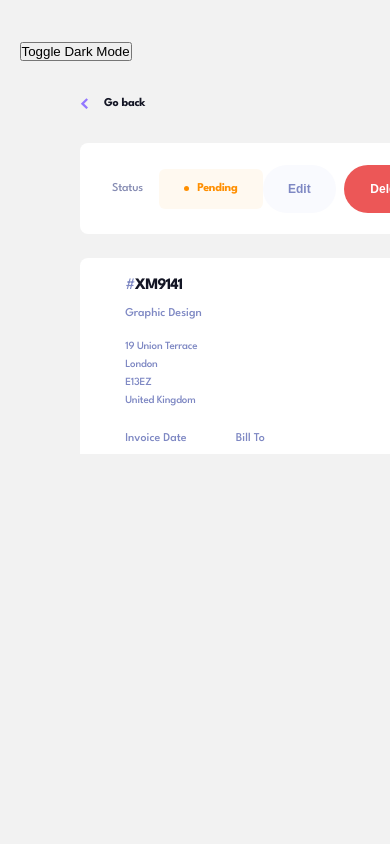
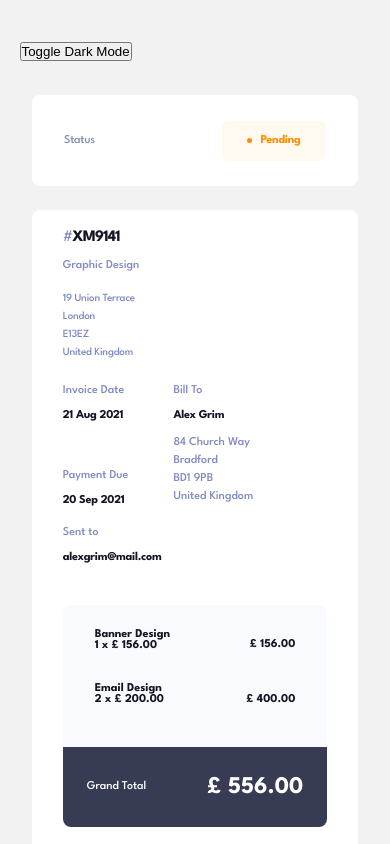
Before and after one commit to bliss-armah/invoice-app, a React (Vite) app: page / in a window 390 px wide. Built offline with nearby package versions, Linux system fonts and the light colour scheme.

Commit message:
mobile view in progress

```diff
--- a/src/pages/Viewinvoice.css
+++ b/src/pages/Viewinvoice.css
@@ -97,6 +97,11 @@
     height: 48px;
     display: flex;
     gap: 8px;
+
+}
+
+.mobile-btn{
+    display: none;
 }
 
 .edit{
@@ -388,22 +393,46 @@ justify-content: space-between;
 @media screen and (max-width: 480px) {
     .viewinvoice-container{
         width: 100%;
+        padding: 2rem;
+        height: auto;
     }
 
 
     .all-components{
         margin-top: -1rem;
     }
+    .status-pending{
+        justify-content: space-between;
+        width: inherit;
+    }
+    .buttons{
+        display: none;
+    }
+
+    .mobile-btn{
+        display: block;
+        background-color: #ffffff;
+        display: flex;
+        flex-direction: row;
+        justify-content: center;
+        width: 100%;
+        height: auto;
+        padding: 2rem ;
+
+    }
 
     .container-two{
-        width: 327px;
+        width: 100%;
         height: 91px;
     }
 
     .container-three{
-        width: 327px;
-        height: 695px
+        width: 100%;
+        height: 695px;
+        padding: 2rem 1rem;
+
     }
+
 
     .design-address{
         margin-top: -2rem;
@@ -454,6 +483,32 @@ justify-content: space-between;
     }
     .item-quantity{
         margin-top: 40px;
+        grid-template-rows: 1fr ;
+        grid-template-columns: 1fr 1fr 1fr;
+
+    }
+    .item-quantity-total{
+        grid-row-start: 1;
+        grid-column-start: 3;
+        margin-top: 10px;
+        grid-row-gap: 44px;
+    }
+
+
+    .design{
+        grid-column-end: 3;
+      grid-column-start: 1;
+    }
+
+    .blue-box{
+        padding: 2rem 1.5rem;
+    }
+    .amount{
+        font-size: 1.5rem;
+    }
+
+    .warm,.hot,.swiss{
+        display: none;
     }
 
 }
--- a/src/pages/Viewinvoice.jsx
+++ b/src/pages/Viewinvoice.jsx
@@ -3,6 +3,7 @@ import "./Viewinvoice.css";
 
 function Viewinvoice({darkMode}) {
   return (
+    <div>
     <div className={`viewinvoice-container ${darkMode ? 'viewinvoice-container-dark' : ''}`}>
       <section className="all-components">
         <div className="go-back cursor" >
@@ -85,22 +86,23 @@ function Viewinvoice({darkMode}) {
       </div>
 
 
+
       <section className={`item-quantity ${darkMode ? 'item-quantity-dark' : ''}`}>
 
-        <div className="items-item item-quantity-name">
+        <div className="items-item item-quantity-name design">
           <div className="warm">Item Name</div>
-          <div className="cool">Banner Design</div>
-          <div className="cool">Email Design</div>
+          <div className="cool">Banner Design <p>1 x £ 156.00</p></div>
+          <div className="cool ">Email Design <p>2 x £ 200.00</p></div>
         </div>
         <div className="items-item item-quantity-qty">
           <div className="warm">QTY.</div>
-          <div className="cold">1</div>
-          <div className="cold">2</div>
+          <div className="cold hot">1</div>
+          <div className="cold hot">2</div>
         </div>
         <div className="items-item item-quantity-price">
           <div className="warm">Price</div>
-          <div className="cold">£ 156.00</div>
-          <div className="cold">£ 200.00</div>
+          <div className="cold swiss">£ 156.00</div>
+          <div className="cold swiss">£ 200.00</div>
         </div>
         <div className="items-item item-quantity-total">
           <div className="warm">Total</div>
@@ -121,9 +123,16 @@ function Viewinvoice({darkMode}) {
 
       </section>
       </div>
+
       </section>
 
+    </div>
 
+    <section className="buttons mobile-btn">
+    <button className="edit cursor">Edit</button>
+    <button className="delete cursor">Delete</button>
+    <button className="paid cursor">Mark as Paid</button>
+  </section>
     </div>
   );
 }
```
